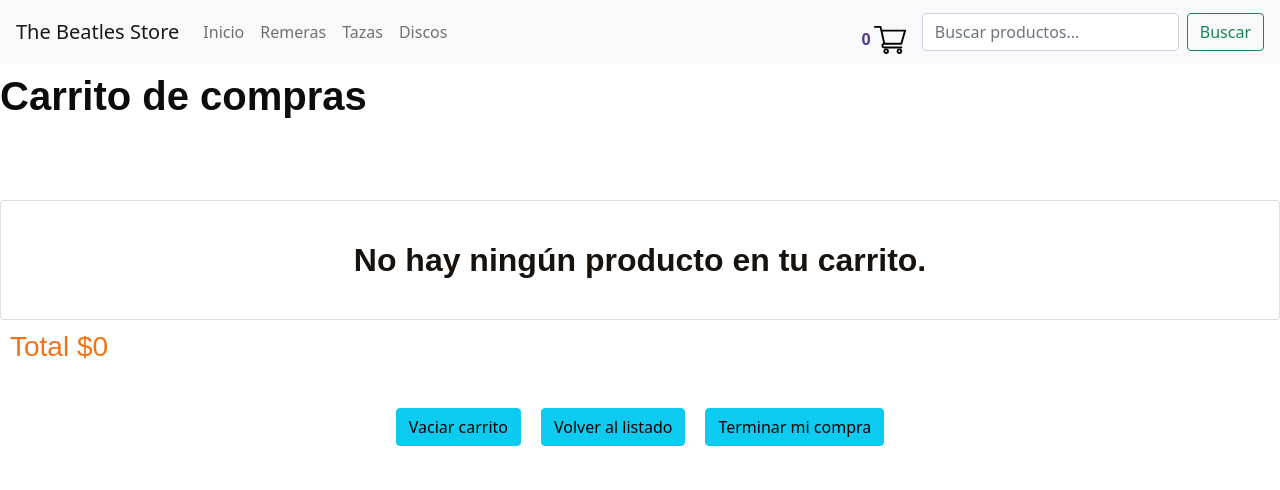
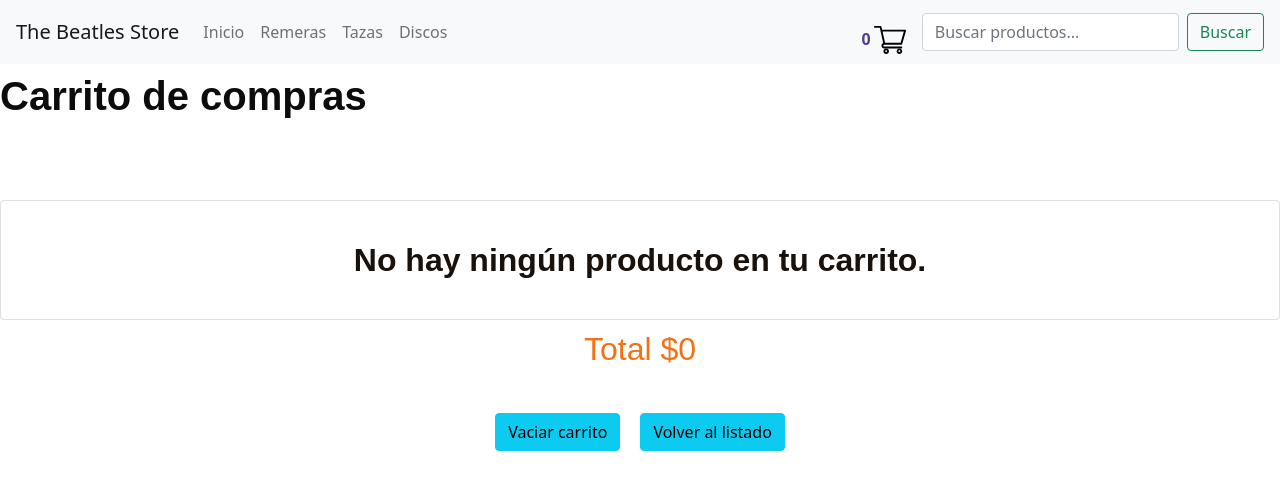
Before and after one commit to JazminMonzon/reactcoder, a React (Create React App) app: page /cart in a window 1280 px wide. Shown: the top 490 px of the page. Built offline with nearby package versions, Linux system fonts and the light colour scheme.

Commit message:
Desafio Clase 11

```diff
--- a/src/components/Cart/Cart.jsx
+++ b/src/components/Cart/Cart.jsx
@@ -28,7 +28,7 @@ const Cart = () => {
           )}
         </div>
       </div>
-      <h3 className="total">Total ${total}</h3>
+      <h2 className="total">Total ${total}</h2>
       <div className="final-buttons">
         <button className="boton btn btn-info" onClick={() => clear()}>
           Vaciar carrito
@@ -38,12 +38,13 @@ const Cart = () => {
             Volver al listado
           </button>
         </Link>
-        <Link
-          to="/checkout"
-          className={`${cart.length === 0 ? "disabled" : ""}`}
-        >
+        { cart.length !== 0 ? (
+        <Link to="/checkout">
           <button className="boton btn btn-info">Terminar mi compra</button>
         </Link>
+        ):
+        <div />
+        }
       </div>
     </div>
   );
```
